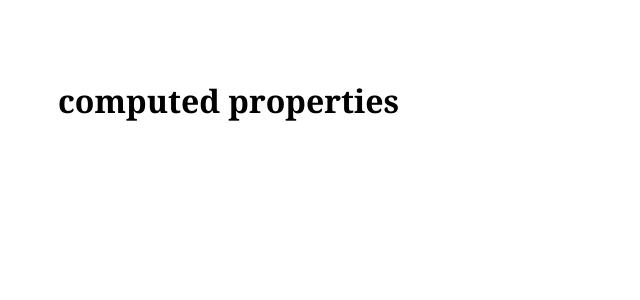
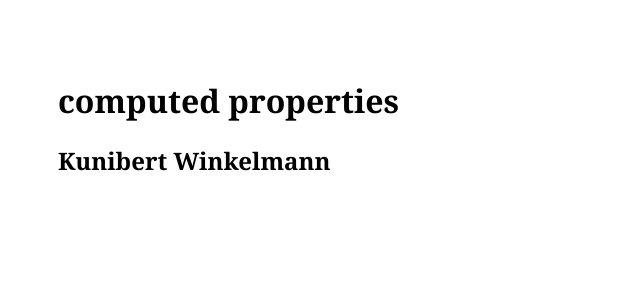
Before and after one commit to siggi-ai/Vue-Practice, a Vue app: page / in a window 1280 px wide. Shown: the top 300 px of the page, without its empty margins (0-640 px from the left). Built offline with nearby package versions, Linux system fonts and the light colour scheme.

Commit message:
fullName

```diff
--- a/src/App.vue
+++ b/src/App.vue
@@ -1,6 +1,7 @@
 <template>
   <div class="main">
     <h1>computed properties</h1>
+    <h2>{{ fullName }}</h2>
   </div>
 </template>
 
@@ -10,14 +11,14 @@ export default {
   data() {
     return {
       firstName: "Kunibert",
-      lastName: "Winkelmann"
+      lastName: "Winkelmann",
     };
   },
-  computed : {
+  computed: {
     fullName() {
       return `${this.firstName} ${this.lastName}`;
-    }
-  }
+    },
+  },
 };
 </script>
 
```
